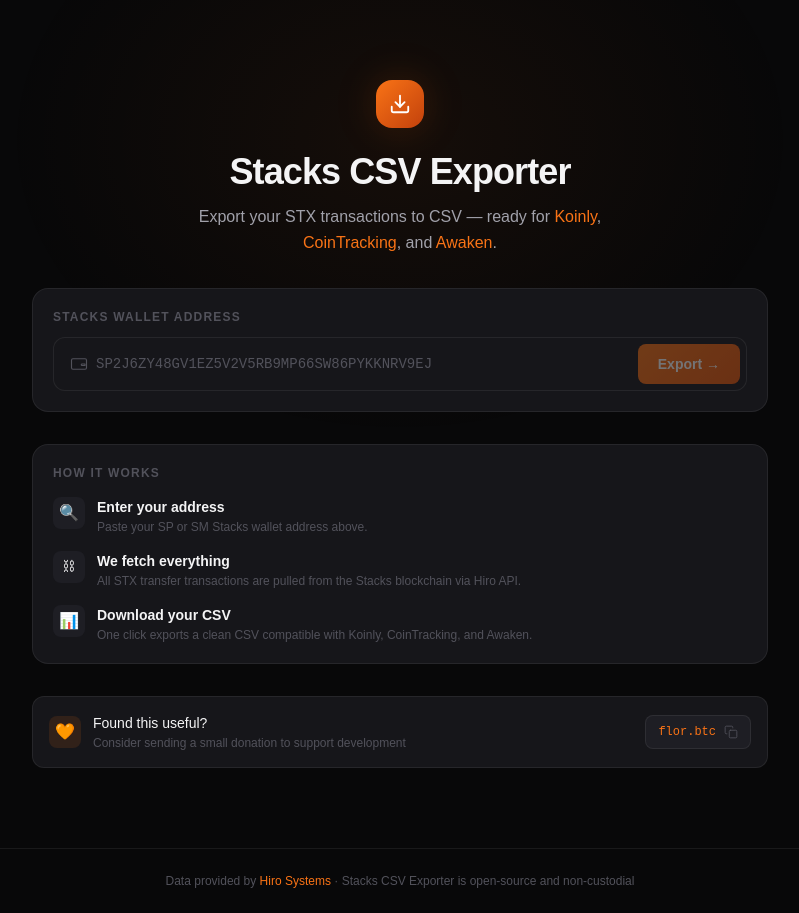
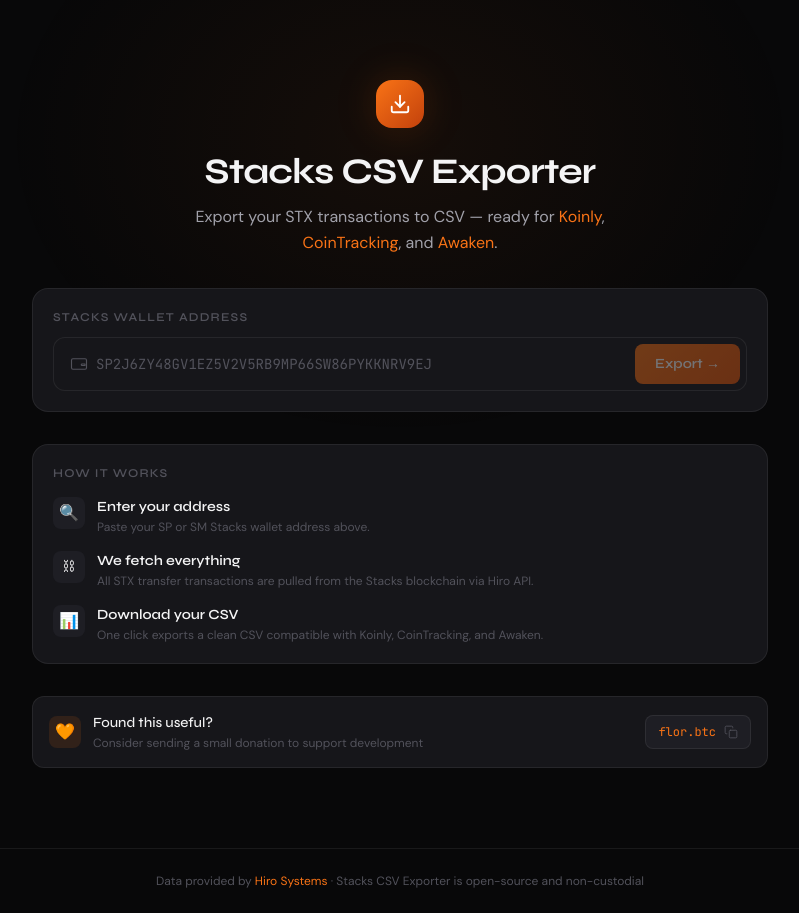
Before and after one commit to flormpecasique/StacksCSV, a Next.js app: page / in a window 1280 px wide. Shown: the whole page, without its empty margins (240-1039 px from the left). Built offline with nearby package versions, Linux system fonts and the light colour scheme.

Commit message:
Update globals.css

```diff
--- a/src/app/globals.css
+++ b/src/app/globals.css
@@ -1,9 +1,11 @@
+/* ─── Google Fonts ─────────────────────────────────────────────────────────── */
+@import url('https://fonts.googleapis.com/css2?family=Syne:wght@400;500;600;700;800&family=DM+Sans:ital,opsz,wght@0,9..40,300;0,9..40,400;0,9..40,500;1,9..40,300&family=JetBrains+Mono:wght@300;400;500&display=swap');
+
 @tailwind base;
 @tailwind components;
 @tailwind utilities;
 
-/* ─── Google Fonts ─────────────────────────────────────────────────────────── */
-@import url('https://fonts.googleapis.com/css2?family=Syne:wght@400;500;600;700;800&family=DM+Sans:ital,opsz,wght@0,9..40,300;0,9..40,400;0,9..40,500;1,9..40,300&family=JetBrains+Mono:wght@300;400;500&display=swap');
+
 
 /* ─── CSS Variables ─────────────────────────────────────────────────────────── */
 :root {
```
